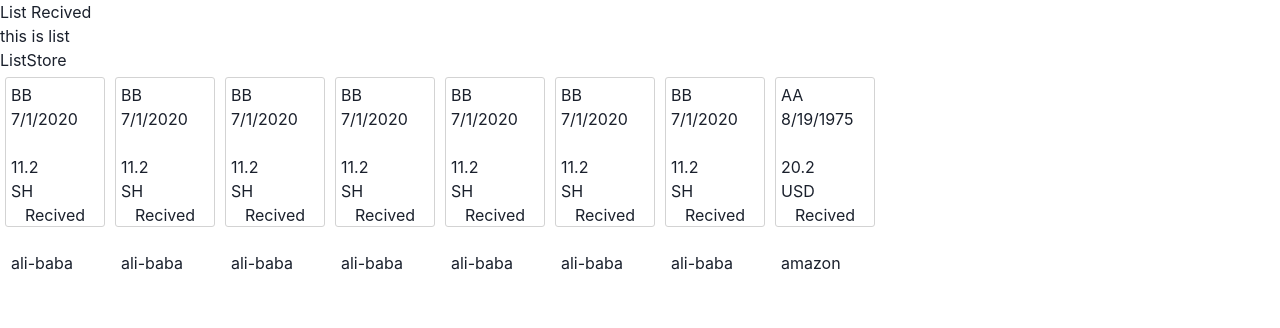
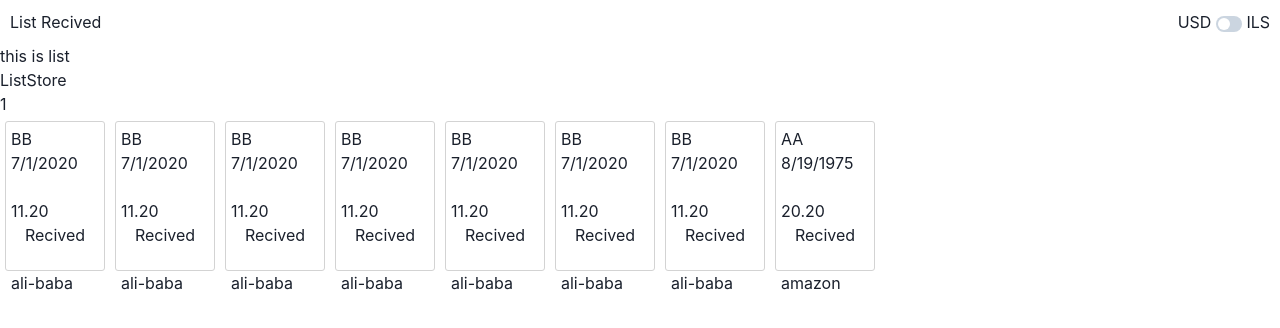
Before and after one commit to tryko/7-3-2021-itay-koren-herolo, a React (Create React App) app: page /list in a window 1280 px wide. Shown: the top 328 px of the page. Built offline with nearby package versions, Linux system fonts and the light colour scheme.

Commit message:
added switch button and action to change currency rate

```diff
--- a/src/App.js
+++ b/src/App.js
@@ -1,7 +1,11 @@
 import { useEffect } from "react";
-import { BrowserRouter as Router, Switch, Route } from "react-router-dom";
+import { BrowserRouter as Router, Switch, Route, Link } from "react-router-dom";
 import { useDispatch, useSelector } from "react-redux";
-import { fetchCurrencyRate } from "./features/BoughtRecived/boughtRecivedSlice";
+import SwitchBtn from "./components/SwitchBtn";
+import {
+  fetchCurrencyRate,
+  changeCurrency,
+} from "./features/BoughtRecived/boughtRecivedSlice";
 import { useInterval } from "./custom-hooks/useInterval";
 
 // import components
@@ -18,7 +22,6 @@ function App() {
   // }, 3000);
 
   // useEffect(() => {
-  //   console.log("fetching rates: ");
   //   if (fetchRateStatus === "idle") {
   //     dispatch(fetchCurrencyRate());
   //   }
@@ -27,7 +30,22 @@ function App() {
   return (
     <div>
       <Router>
-        <NavBar />
+        <NavBar>
+          <div>
+            <Link to="/list">List</Link>
+            <span> </span>
+            <Link to="/recived">Recived</Link>
+          </div>
+          <SwitchBtn
+            defaultValue="USD"
+            switchValue="ILS"
+            leftTxt="USD"
+            rightTxt="ILS"
+            toggle={(selectedCurrency) =>
+              dispatch(changeCurrency(selectedCurrency))
+            }
+          />
+        </NavBar>
         <Switch>
           <Route path="/list" component={List} />
           <Route path="/recived" component={Recived} />
--- a/src/Data.js
+++ b/src/Data.js
@@ -1,17 +1,20 @@
 import { v4 as uuidv4 } from "uuid";
+
 export const initialState = {
   fetchRateStatus: "idle",
-  rateUSD: 0,
+  selectedCurrency: "USD",
+  currencyConv: 1,
+  currencies: {
+    base: "USD",
+    rates: { ILS: 3.3 },
+  },
   error: "",
   items: [
     {
       id: uuidv4(),
       name: "AA",
       onlineStore: "amazon",
-      price: {
-        currency: "USD",
-        cost: 20.2,
-      },
+      price: 20.2,
       deliveryDate: new Date("August 19, 1975").valueOf(),
       isRecived: false,
     },
@@ -19,10 +22,7 @@ export const initialState = {
       id: uuidv4(),
       name: "BB",
       onlineStore: "ali-baba",
-      price: {
-        currency: "SH",
-        cost: 11.2,
-      },
+      price: 11.2,
       deliveryDate: new Date("July 1, 2020").valueOf(),
       isRecived: false,
     },
@@ -30,10 +30,7 @@ export const initialState = {
       id: uuidv4(),
       name: "BB",
       onlineStore: "ali-baba",
-      price: {
-        currency: "SH",
-        cost: 11.2,
-      },
+      price: 11.2,
       deliveryDate: new Date("July 1, 2020").valueOf(),
       isRecived: false,
     },
@@ -41,10 +38,7 @@ export const initialState = {
       id: uuidv4(),
       name: "BB",
       onlineStore: "ali-baba",
-      price: {
-        currency: "SH",
-        cost: 11.2,
-      },
+      price: 11.2,
       deliveryDate: new Date("July 1, 2020").valueOf(),
       isRecived: false,
     },
@@ -52,10 +46,7 @@ export const initialState = {
       id: uuidv4(),
       name: "BB",
       onlineStore: "ali-baba",
-      price: {
-        currency: "SH",
-        cost: 11.2,
-      },
+      price: 11.2,
       deliveryDate: new Date("July 1, 2020").valueOf(),
       isRecived: false,
     },
@@ -63,10 +54,7 @@ export const initialState = {
       id: uuidv4(),
       name: "BB",
       onlineStore: "ali-baba",
-      price: {
-        currency: "SH",
-        cost: 11.2,
-      },
+      price: 11.2,
       deliveryDate: new Date("July 1, 2020").valueOf(),
       isRecived: false,
     },
@@ -74,10 +62,7 @@ export const initialState = {
       id: uuidv4(),
       name: "BB",
       onlineStore: "ali-baba",
-      price: {
-        currency: "SH",
-        cost: 11.2,
-      },
+      price: 11.2,
       deliveryDate: new Date("July 1, 2020").valueOf(),
       isRecived: false,
     },
@@ -85,10 +70,7 @@ export const initialState = {
       id: uuidv4(),
       name: "BB",
       onlineStore: "ali-baba",
-      price: {
-        currency: "SH",
-        cost: 11.2,
-      },
+      price: 11.2,
       deliveryDate: new Date("July 1, 2020").valueOf(),
       isRecived: false,
     },
--- a/src/components/Card.js
+++ b/src/components/Card.js
@@ -22,7 +22,7 @@ const Card = ({
       <div> {name}</div>
       <div>{deliveryDate}</div>
       <br />
-      {price.cost} <span>{price.currency}</span>
+      {price} <span></span>
       {!isRecived && <button onClick={handleClick}>Recived</button>}
       <br />
       {onlineStore}
--- a/src/components/NavBar.js
+++ b/src/components/NavBar.js
@@ -1,14 +1,12 @@
 import React from "react";
 import { useLocation, Link } from "react-router-dom";
+import { Flex } from "@chakra-ui/react";
 
-const NavBar = () => {
-  const currLocation = useLocation();
+const NavBar = ({ children }) => {
   return (
-    <div>
-      <Link to="/list">List</Link>
-      <span> </span>
-      <Link to="/recived">Recived</Link>
-    </div>
+    <Flex justify="space-between" p="10px">
+      {children}
+    </Flex>
   );
 };
 
--- /dev/null
+++ b/src/components/SwitchBtn.js
@@ -0,0 +1,34 @@
+import React, { useEffect, useState } from "react";
+import { Switch } from "@chakra-ui/react";
+
+const SwitchBtn = ({
+  leftTxt,
+  rightTxt,
+  defaultValue,
+  switchValue,
+  toggle,
+}) => {
+  const [activeValue, setActiveValue] = useState(defaultValue);
+
+  const handleToggle = (e) => {
+    setActiveValue((prevValue) => {
+      let selectedVal = undefined;
+      if (prevValue === defaultValue) {
+        selectedVal = switchValue;
+      } else {
+        selectedVal = defaultValue;
+      }
+      toggle(selectedVal);
+      return selectedVal;
+    });
+  };
+
+  return (
+    <div>
+      {leftTxt} <Switch size="sm" onChange={handleToggle} value={activeValue} />{" "}
+      {rightTxt}
+    </div>
+  );
+};
+
+export default SwitchBtn;
--- a/src/features/BoughtRecived/Items.js
+++ b/src/features/BoughtRecived/Items.js
@@ -1,14 +1,9 @@
 import React from "react";
-import { useSelector, useDispatch } from "react-redux";
-import { changeItemToRecived } from "./boughtRecivedSlice";
 import Card from "./../../components/Card";
 import { sortByDate } from "../../util";
 
-const Items = ({ selectItems }) => {
+const Items = ({ items, selectItem, currencyRate = 1 }) => {
   // items gets different selector acording to view
-  const items = useSelector(selectItems);
-  const dispatch = useDispatch();
-
   const getDate = (epochTime) => {
     const newDate = new Date(epochTime);
     return newDate.toLocaleDateString();
@@ -21,9 +16,9 @@ const Items = ({ selectItems }) => {
           key={item.id}
           name={item.name}
           deliveryDate={getDate(item.deliveryDate)}
-          price={item.price}
+          price={(item.price * currencyRate).toFixed(2)}
           isRecived={item.isRecived}
-          handleClick={() => dispatch(changeItemToRecived(item.id))}
+          handleClick={() => selectItem(item.id)}
           onlineStore={item.onlineStore}
         />
       ))}
--- a/src/features/BoughtRecived/boughtRecivedSlice.js
+++ b/src/features/BoughtRecived/boughtRecivedSlice.js
@@ -10,7 +10,7 @@ export const fetchCurrencyRate = createAsyncThunk(
       );
       const data = await resp.json();
       console.log("try data: ", data);
-      return data.rates;
+      return data;
     } catch (error) {
       console.log("catch error: ", error);
       return error;
@@ -31,6 +31,9 @@ export const boughtRecivedSlice = createSlice({
         return item;
       });
     },
+    changeCurrency: (state, action) => {
+      state.selectedCurrency = action.payload;
+    },
   },
   extraReducers: {
     [fetchCurrencyRate.pending]: (state, action) => {
@@ -39,7 +42,7 @@ export const boughtRecivedSlice = createSlice({
     },
     [fetchCurrencyRate.fulfilled]: (state, action) => {
       state.fetchRateStatus = "success";
-      state.rateUSD = action.payload.ILS;
+      state.currencies = action.payload;
       state.error = "";
     },
     [fetchCurrencyRate.rejected]: (state, action) => {
@@ -49,7 +52,10 @@ export const boughtRecivedSlice = createSlice({
   },
 });
 
-export const { changeItemToRecived } = boughtRecivedSlice.actions;
+export const {
+  changeItemToRecived,
+  changeCurrency,
+} = boughtRecivedSlice.actions;
 
 export const selectBought = (state) =>
   state.items.filter((item) => !item.isRecived);
@@ -57,4 +63,10 @@ export const selectBought = (state) =>
 export const selectRecived = (state) =>
   state.items.filter((item) => item.isRecived);
 
+export const selectCurrencyRate = (state) => {
+  const { currencies, selectedCurrency } = state;
+  if (currencies.base === selectedCurrency) return 1;
+  return currencies.rates[selectedCurrency];
+};
+
 export default boughtRecivedSlice.reducer;
--- a/src/views/List.js
+++ b/src/views/List.js
@@ -1,10 +1,20 @@
 import { useState } from "react";
 import Items from "../features/BoughtRecived/Items";
-import { selectBought } from "./../features/BoughtRecived/boughtRecivedSlice";
+import { useSelector, useDispatch } from "react-redux";
+
+import {
+  selectBought,
+  selectCurrencyRate,
+  changeItemToRecived,
+} from "./../features/BoughtRecived/boughtRecivedSlice";
 import { Flex } from "@chakra-ui/react";
 
 const List = () => {
+  const currencyRate = useSelector(selectCurrencyRate);
+  const items = useSelector(selectBought);
+  const dispatch = useDispatch();
   const [isListTab, setIsListTab] = useState(true);
+
   const handleChangeTab = (isShowListTab) => {
     setIsListTab(isShowListTab);
   };
@@ -16,9 +26,14 @@ const List = () => {
         <button onClick={() => handleChangeTab(true)}>List </button>
         <button onClick={() => handleChangeTab(false)}>Store </button>
       </div>
+      {currencyRate}
       {isListTab && (
         <Flex wrap="wrap">
-          <Items selectItems={selectBought} />
+          <Items
+            items={items}
+            selectItem={(id) => dispatch(changeItemToRecived(id))}
+            currencyRate={currencyRate}
+          />
         </Flex>
       )}
       {!isListTab && <div>Store tab</div>}
--- a/src/views/Recived.js
+++ b/src/views/Recived.js
@@ -1,12 +1,19 @@
 import React from "react";
+import { useSelector } from "react-redux";
 import Items from "../features/BoughtRecived/Items";
-import { selectRecived } from "./../features/BoughtRecived/boughtRecivedSlice";
+import {
+  selectRecived,
+  selectCurrencyRate,
+} from "./../features/BoughtRecived/boughtRecivedSlice";
 
 const Recived = () => {
+  const currencyRate = useSelector(selectCurrencyRate);
+  const items = useSelector(selectRecived);
+
   return (
     <div>
       this is recived
-      <Items selectItems={selectRecived} />
+      <Items items={items} currencyRate={currencyRate} />
     </div>
   );
 };
```
Also changed, not shown: 1 other file (tests, documents, lock files or other folders).
